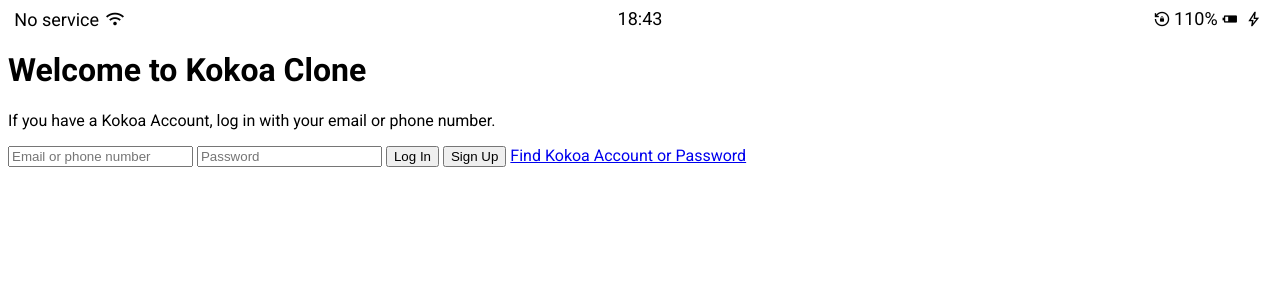
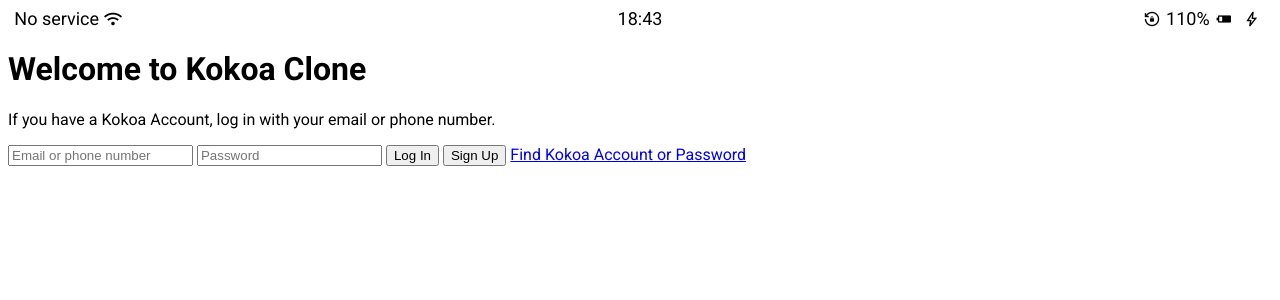
Before and after one commit to MoongStory/Moon-Light-Project, a PHP site: page / in a window 1280 px wide. Shown: the top 300 px of the page. Run offline with PHP 8.4, Linux system fonts and the light colour scheme.

Commit message:
상태 바에 텍스트랑 아이콘 y축 동일하게 정렬되도록 수정

```diff
--- a/HTML & CSS/kokoa clone/css/styles.css
+++ b/HTML & CSS/kokoa clone/css/styles.css
@@ -11,15 +11,15 @@ body {
 
 .status-bar__column {
   width: 33%;
+  display: flex;
+  align-items: center;
 }
 
 .status-bar__column:nth-child(2) {
-  display: flex;
   justify-content: center;
 }
 
 .status-bar__column:last-child {
-  display: flex;
   justify-content: flex-end;
 }
 
@@ -28,8 +28,5 @@ body {
 }
 
 .material-symbols-outlined {
-  margin: 0px 3px;
-  transform: translateY(
-    2px
-  ); /* font-size 관계없이 글자와 아이콘 높이를 맞추는 방법이 있나? */
+  margin: 0px 5px;
 }
```
